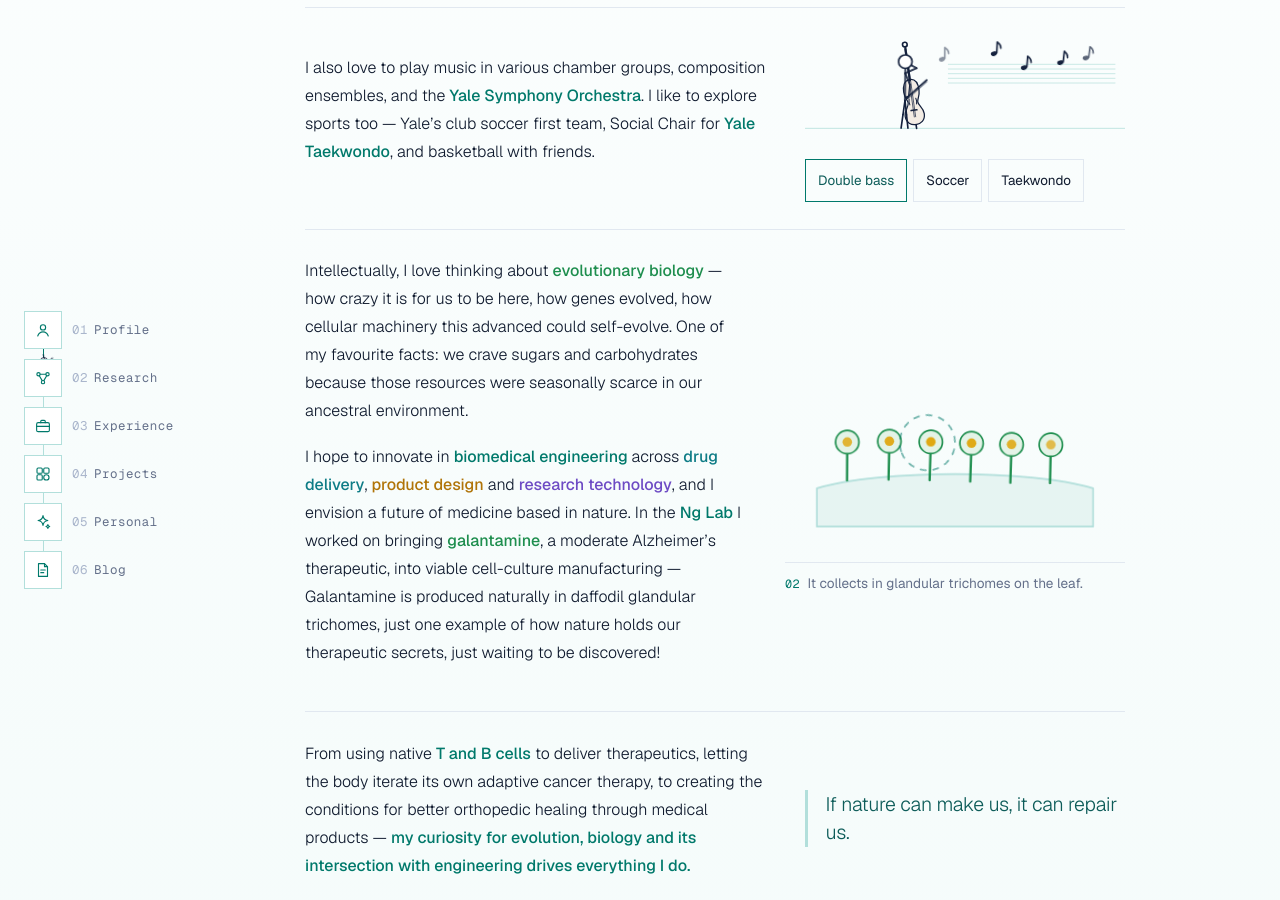
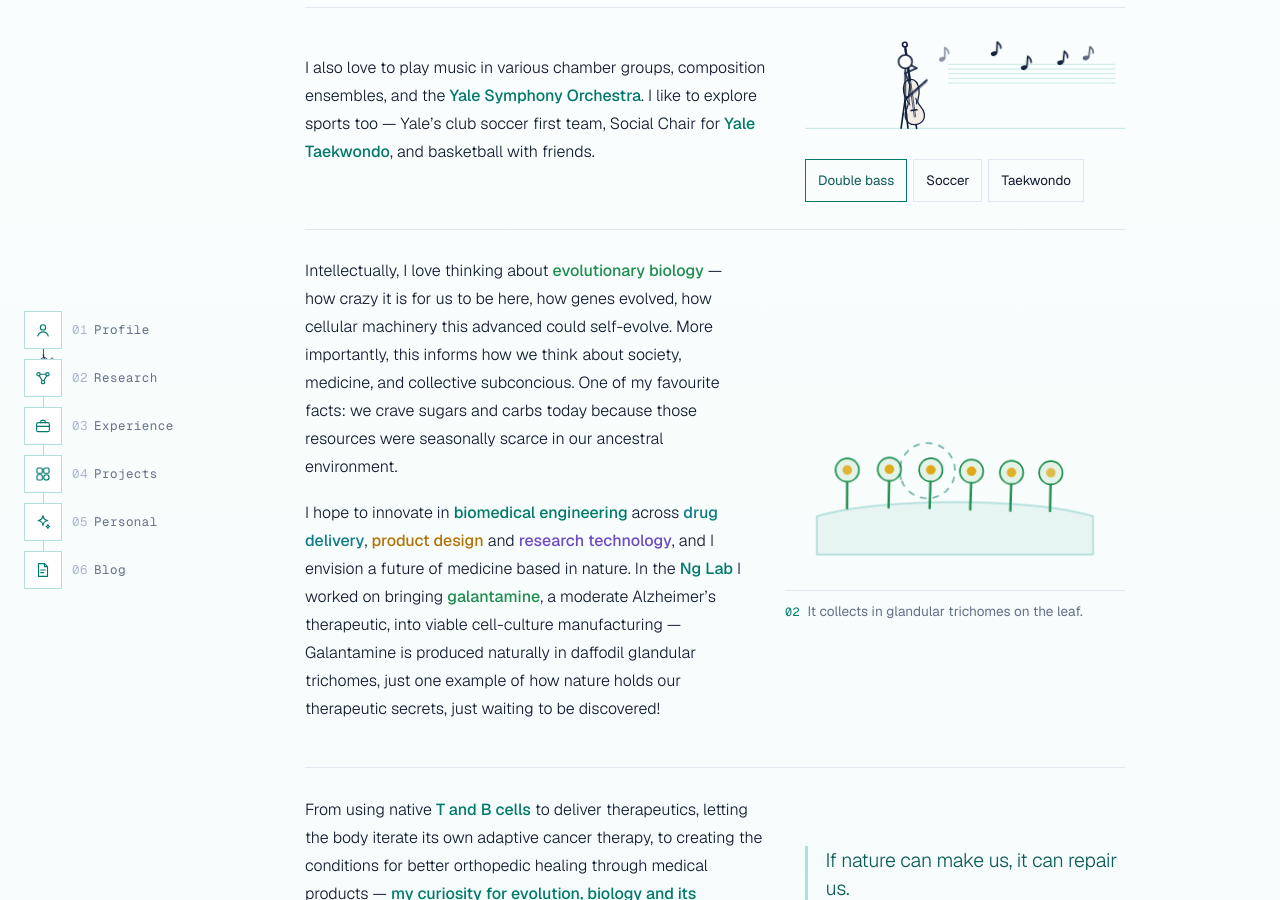
Before and after one commit to yuvinkang/yuvinkang.github.io, a Jekyll site: the page built from index.html, in a window 1280 px wide and 900 px high, scrolled down 1565 px. Built offline with Jekyll 4.4.1, drawn with Linux system fonts in a browser that asks for light colours.

Commit message:
Revise profile text on evolutionary biology insights
Updated the text to emphasize the societal and medical implications of evolutionary biology, while maintaining the original context about cravings for sugars and carbohydrates.

```diff
--- a/_data/profile.yml
+++ b/_data/profile.yml
@@ -42,7 +42,7 @@ bio:
   - aside: galantamine
     side: right
     text: |
-      Intellectually, I love thinking about <b class="t-bio">evolutionary biology</b> — how crazy it is for us to be here, how genes evolved, how cellular machinery this advanced could self-evolve. One of my favourite facts: we crave sugars and carbohydrates because those resources were seasonally scarce in our ancestral environment.
+      Intellectually, I love thinking about <b class="t-bio">evolutionary biology</b> — how crazy it is for us to be here, how genes evolved, how cellular machinery this advanced could self-evolve. More importantly, this informs how we think about society, medicine, and collective subconcious. One of my favourite facts: we crave sugars and carbs today because those resources were seasonally scarce in our ancestral environment.
 
       I hope to innovate in **biomedical engineering** across <b class="t-delivery">drug delivery</b>, <b class="t-design">product design</b> and <b class="t-research">research technology</b>, and I envision a future of medicine based in nature. In the **Ng Lab** I worked on bringing <b class="t-bio">galantamine</b>, a moderate Alzheimer's therapeutic, into viable cell-culture manufacturing — Galantamine is produced naturally in daffodil glandular trichomes, just one example of how nature holds our therapeutic secrets, just waiting to be discovered!
 
```
